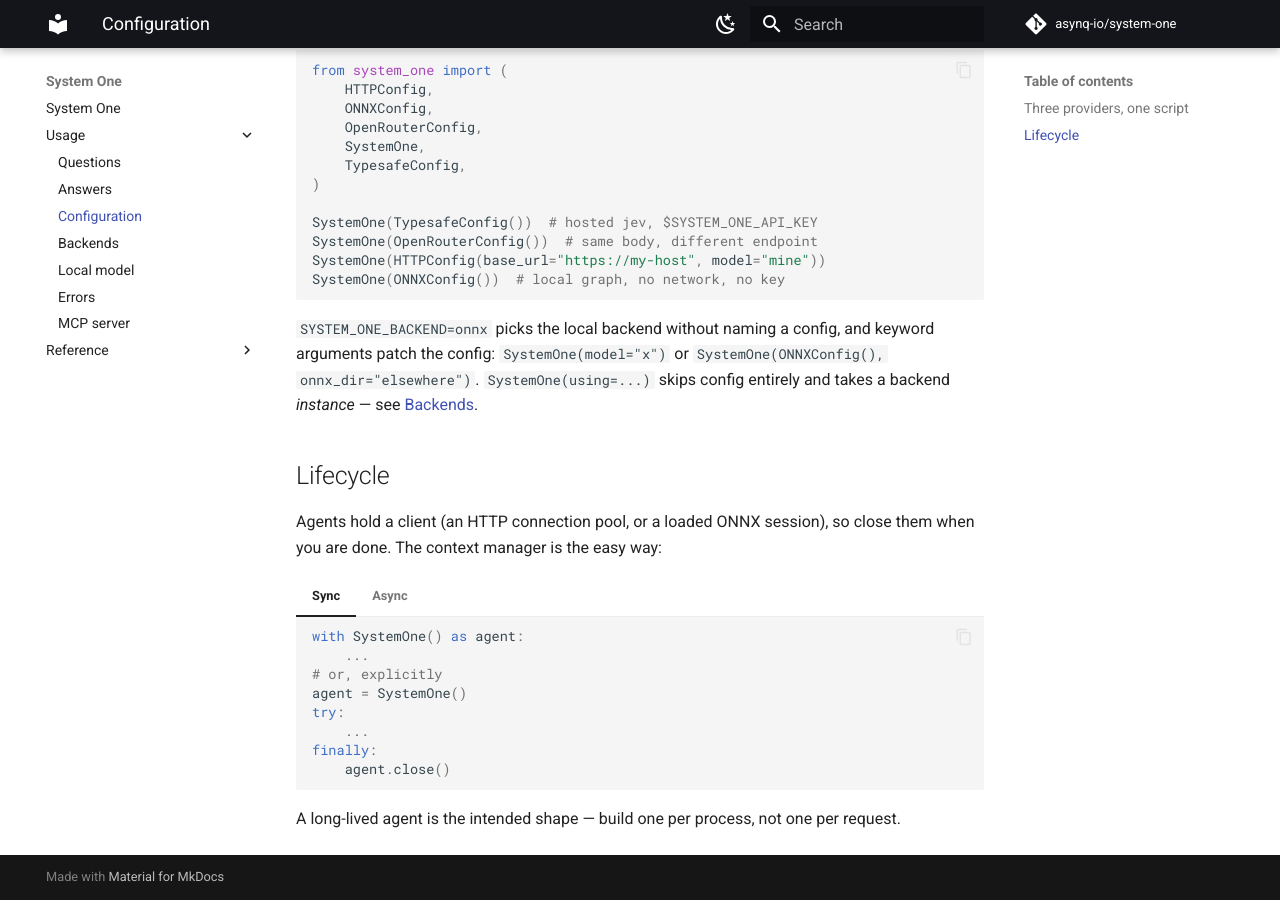
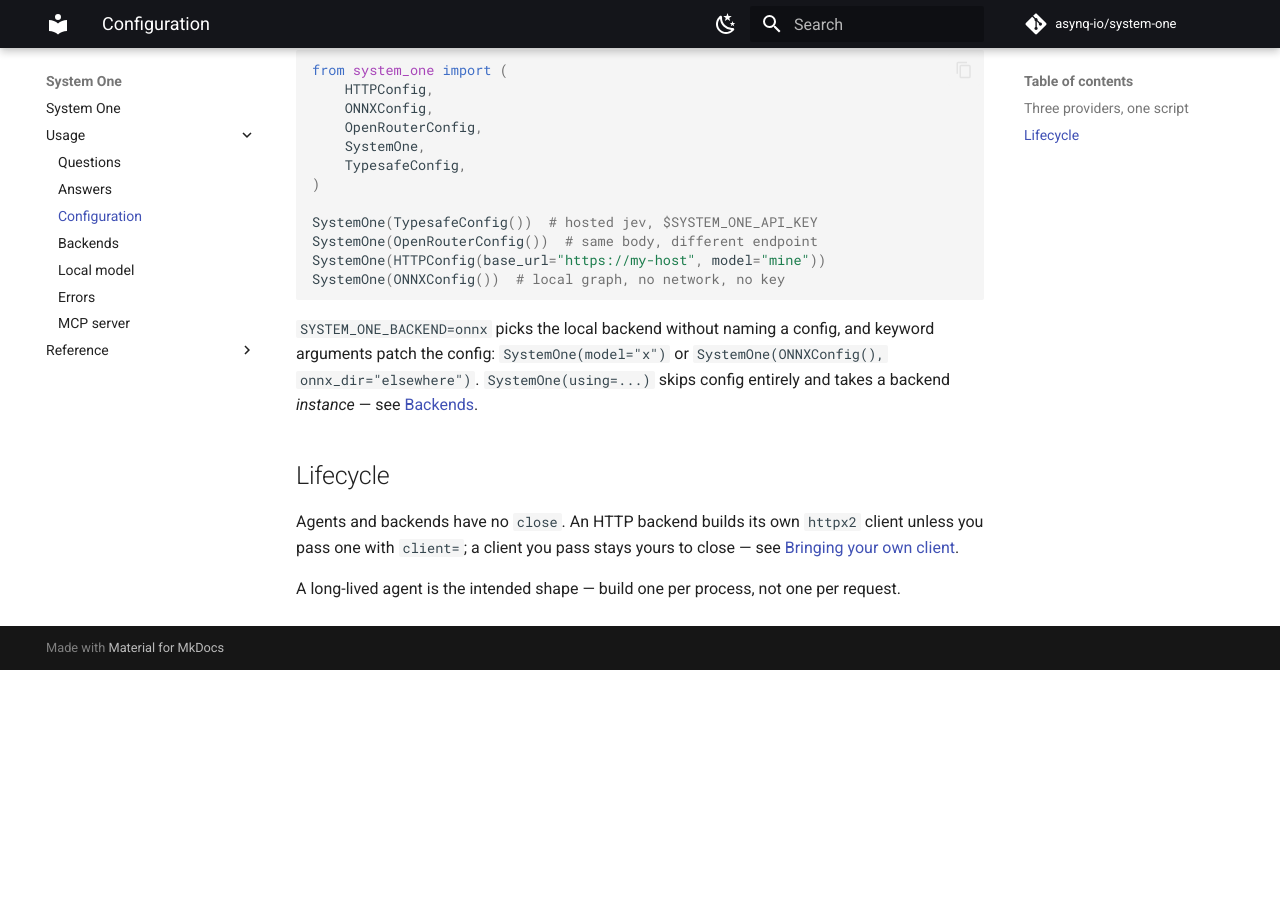
Before and after one commit to asynq-io/system-one, an MkDocs documentation site: the page built from docs/usage/configuration.md, in a window 1280 px wide and 900 px high, scrolled down 1147 px. Built offline with MkDocs 1.6.1 and Material for MkDocs 9.7.7, drawn with Linux system fonts in a browser that asks for light colours; comment, search, counter and statistics services are not loaded; after the commit the page ends 1817 px from its top, so only the background shows below that.

Commit message:
feat: custom client (#9)

````diff
--- a/docs/usage/configuration.md
+++ b/docs/usage/configuration.md
@@ -59,30 +59,10 @@
 
 ## Lifecycle
 
-Agents hold a client (an HTTP connection pool, or a loaded ONNX session), so
-close them when you are done. The context manager is the easy way:
-
-=== "Sync"
-
-    ```python
-    with SystemOne() as agent:
-        ...
-    # or, explicitly
-    agent = SystemOne()
-    try:
-        ...
-    finally:
-        agent.close()
-    ```
-
-=== "Async"
-
-    ```python
-    async with AsyncSystemOne() as agent:
-        ...
-    # or, explicitly
-    await agent.close()
-    ```
+Agents and backends have no `close`. An HTTP backend builds its own `httpx2`
+client unless you pass one with `client=`; a client you pass stays yours to
+close — see
+[Bringing your own client](backends.md#bringing-your-own-client).
 
 A long-lived agent is the intended shape — build one per process, not one per
 request.
--- a/pyproject.toml
+++ b/pyproject.toml
@@ -1,6 +1,6 @@
 [project]
 name = "system-one"
-version = "0.2.0"
+version = "0.3.0"
 description = "System One Models Python SDK"
 readme = "README.md"
 requires-python = ">=3.10,<4.0"
````
Also changed, not shown: README.md (+22 -22 lines), docs/index.md (+22 -22 lines), docs/usage/backends.md (+14 -5 lines), docs/usage/local-model.md (+11 -11 lines), 13 other files.
